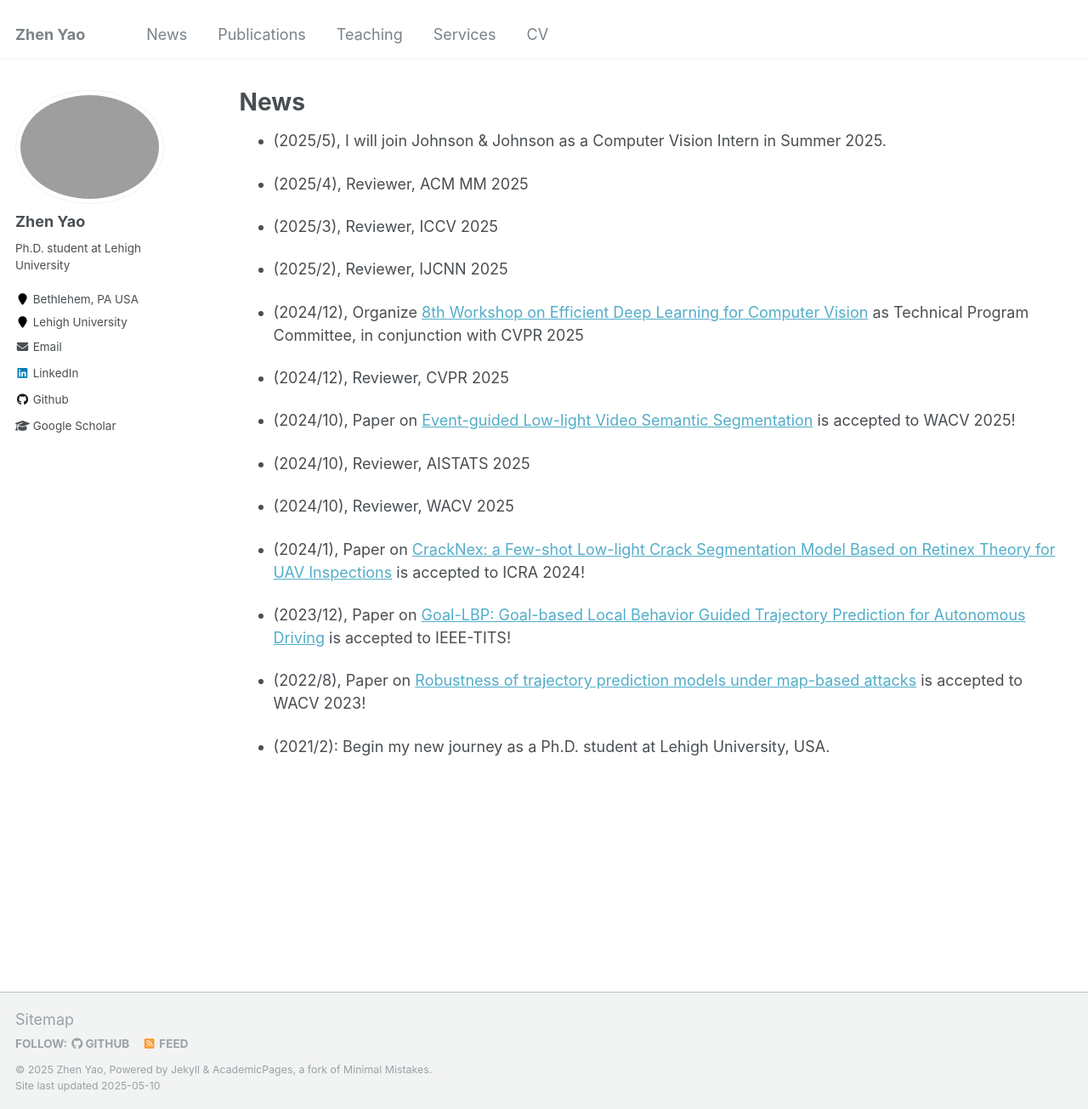
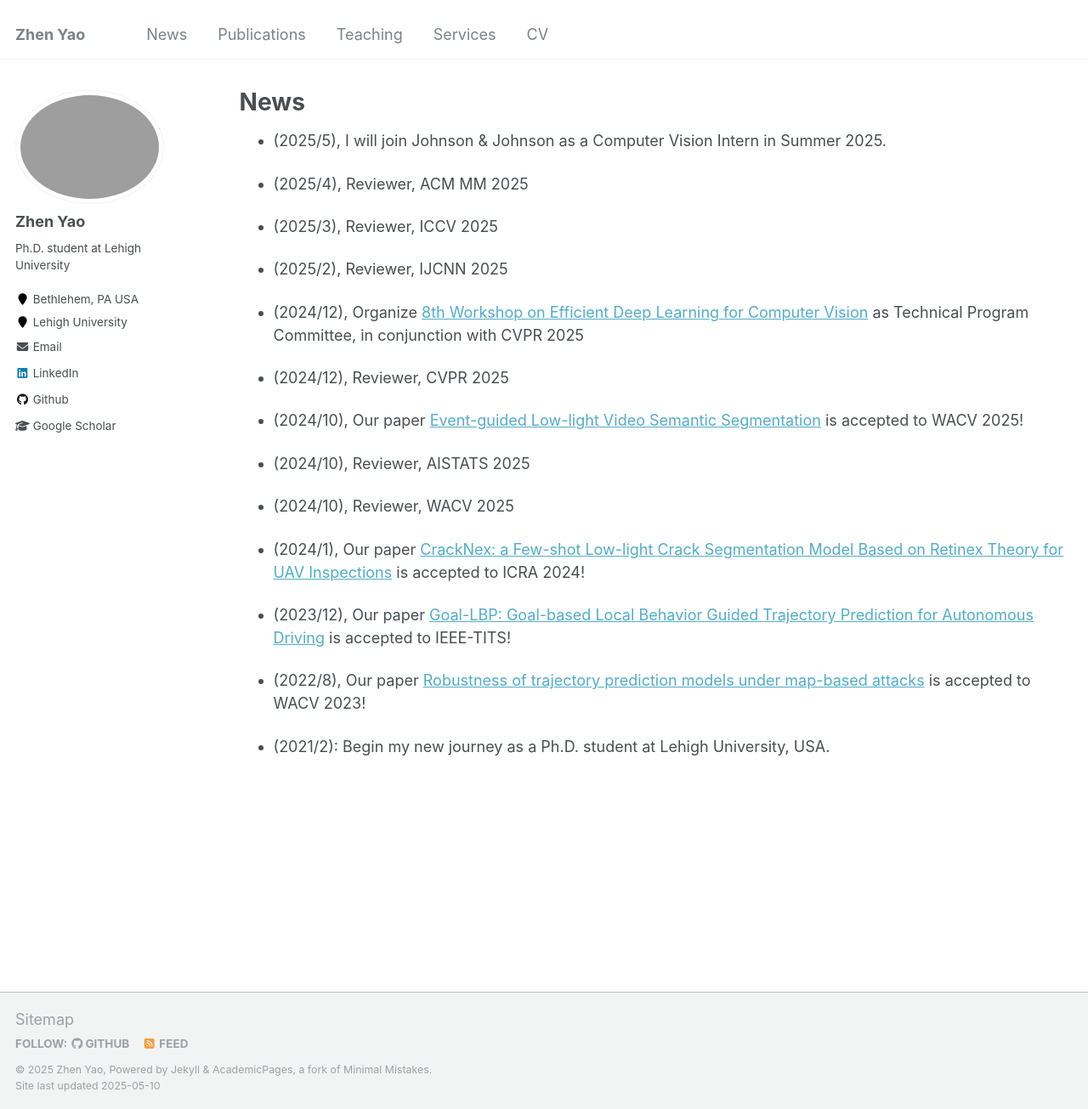
Before and after one commit to zyaocoder/zyaocoder.github.io, a Jekyll site: the page built from _pages/markdown.md, in a window 1280 px wide and 1305 px high. Shown: the whole window at 85% size. Built offline with Jekyll 4.4.1, drawn with Linux system fonts in a browser that asks for light colours.

Commit message:
Update markdown.md

```diff
--- a/_pages/markdown.md
+++ b/_pages/markdown.md
@@ -20,16 +20,16 @@
 
 * (2024/12), Reviewer, CVPR 2025
 
-* (2024/10), Paper on [Event-guided Low-light Video Semantic Segmentation](https://openaccess.thecvf.com/content/WACV2025/html/Yao_Event-Guided_Low-Light_Video_Semantic_Segmentation_WACV_2025_paper.html) is accepted to WACV 2025!
+* (2024/10), Our paper [Event-guided Low-light Video Semantic Segmentation](https://openaccess.thecvf.com/content/WACV2025/html/Yao_Event-Guided_Low-Light_Video_Semantic_Segmentation_WACV_2025_paper.html) is accepted to WACV 2025!
 
 * (2024/10), Reviewer, AISTATS 2025
 
 * (2024/10), Reviewer, WACV 2025
 
-* (2024/1), Paper on [CrackNex: a Few-shot Low-light Crack Segmentation Model Based on Retinex Theory for UAV Inspections](https://ieeexplore.ieee.org/document/10611660) is accepted to ICRA 2024!
+* (2024/1), Our paper [CrackNex: a Few-shot Low-light Crack Segmentation Model Based on Retinex Theory for UAV Inspections](https://ieeexplore.ieee.org/document/10611660) is accepted to ICRA 2024!
 
-* (2023/12), Paper on [Goal-LBP: Goal-based Local Behavior Guided Trajectory Prediction for Autonomous Driving](https://ieeexplore.ieee.org/abstract/document/10367760) is accepted to IEEE-TITS!
+* (2023/12), Our paper [Goal-LBP: Goal-based Local Behavior Guided Trajectory Prediction for Autonomous Driving](https://ieeexplore.ieee.org/abstract/document/10367760) is accepted to IEEE-TITS!
 
-* (2022/8), Paper on [Robustness of trajectory prediction models under map-based attacks](https://openaccess.thecvf.com/content/WACV2023/html/Zheng_Robustness_of_Trajectory_Prediction_Models_Under_Map-Based_Attacks_WACV_2023_paper.html) is accepted to WACV 2023!
+* (2022/8), Our paper [Robustness of trajectory prediction models under map-based attacks](https://openaccess.thecvf.com/content/WACV2023/html/Zheng_Robustness_of_Trajectory_Prediction_Models_Under_Map-Based_Attacks_WACV_2023_paper.html) is accepted to WACV 2023!
 
 * (2021/2): Begin my new journey as a Ph.D. student at Lehigh University, USA.
```
